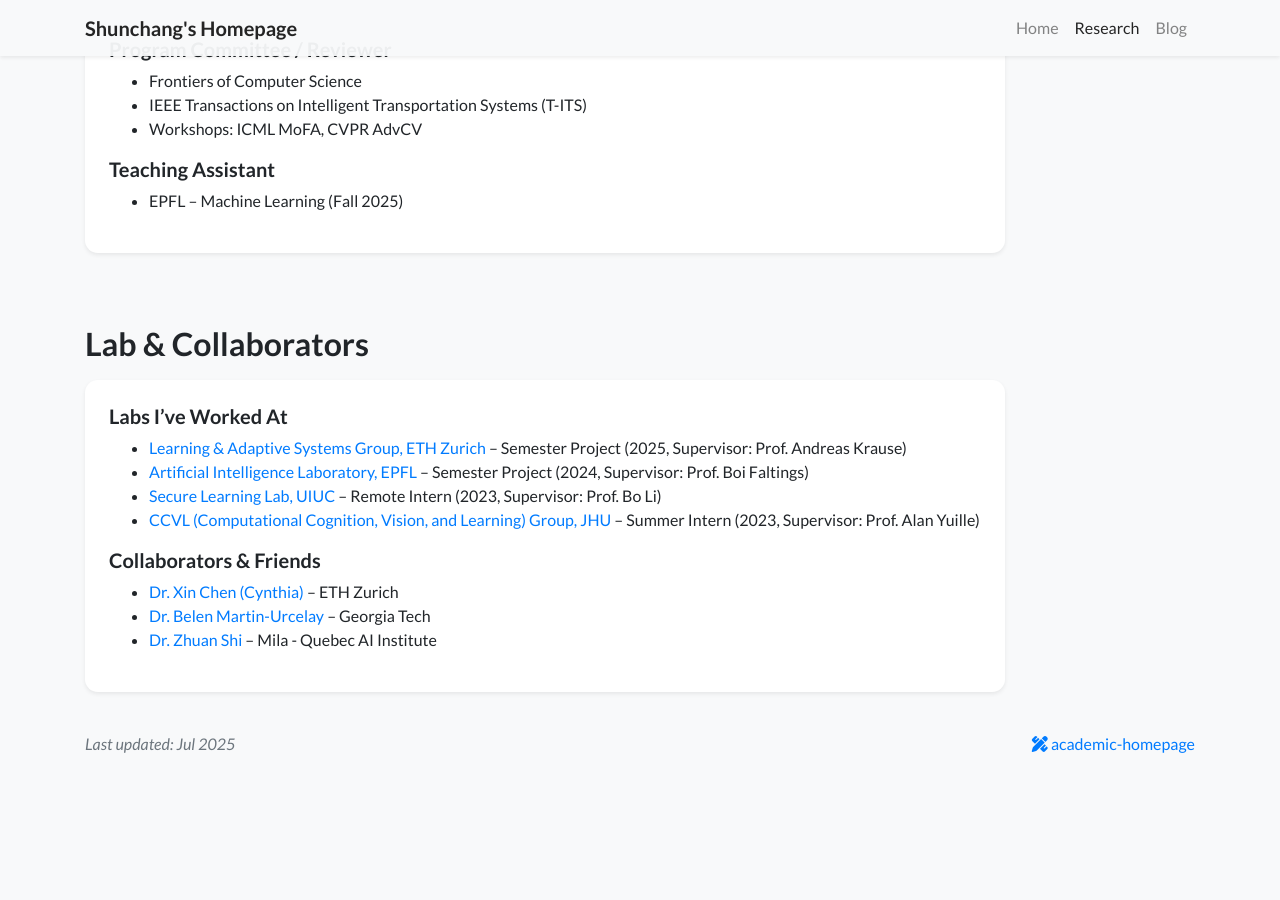
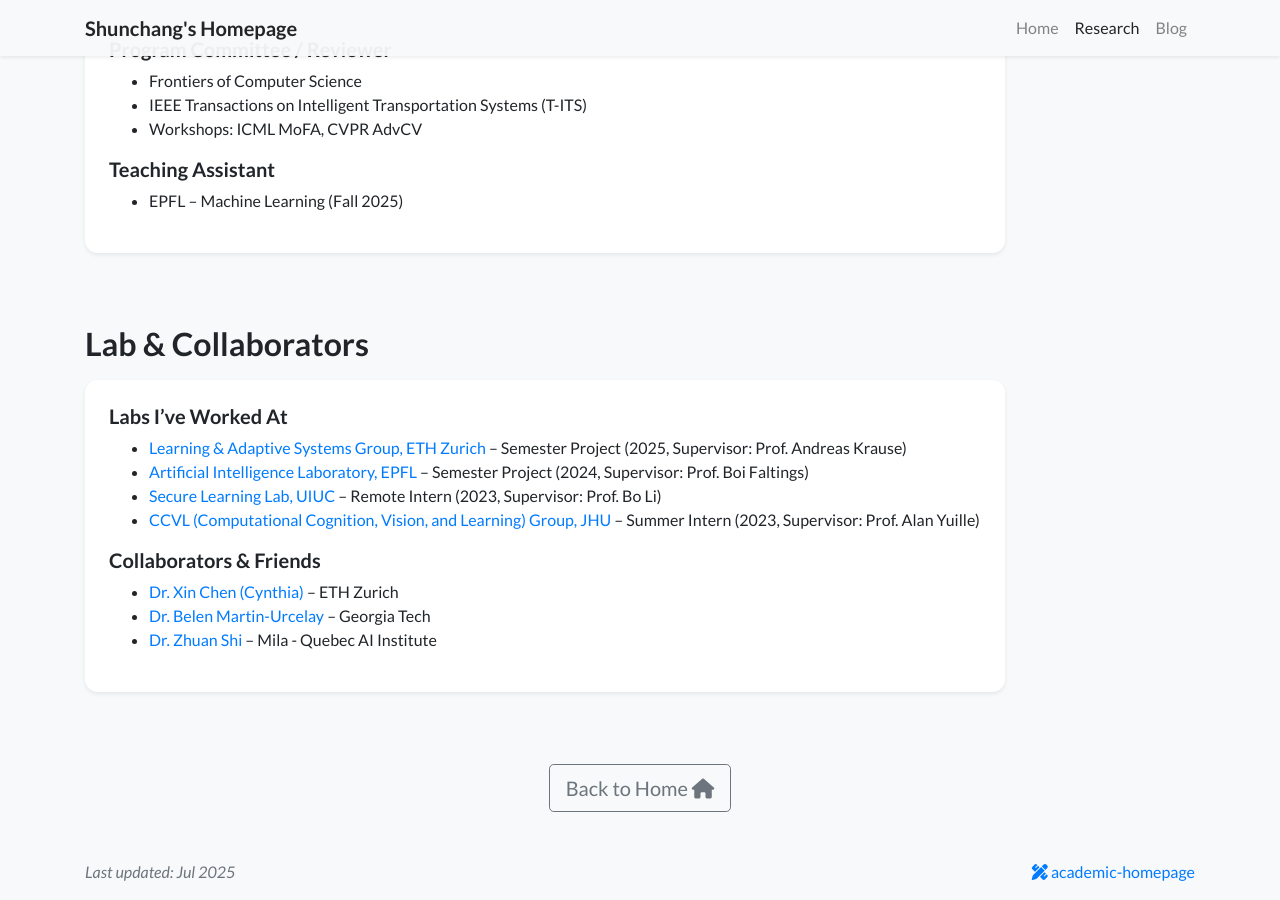
Before and after one commit to shunchang-liu/shunchang-liu.github.io, a Jekyll site: the page built from publications.html, in a window 1280 px wide and 900 px high, scrolled down 1310 px. Built offline with Jekyll 4.4.1, drawn with Linux system fonts in a browser that asks for light colours; a style sheet for code colours, icons or effects is not loaded; before the commit the page ends 2082 px from its top, so only the background shows below that.

Commit message:
Update publications.html

```diff
--- a/publications.html
+++ b/publications.html
@@ -79,3 +79,9 @@ body_attr: >-
     </div>
   </div>
 </div>
+
+<div class="text-center my-5">
+  <a href="/" class="btn btn-outline-secondary btn-lg">
+    Back to Home <i class="fas fa-home"></i>
+  </a>
+</div>
```
